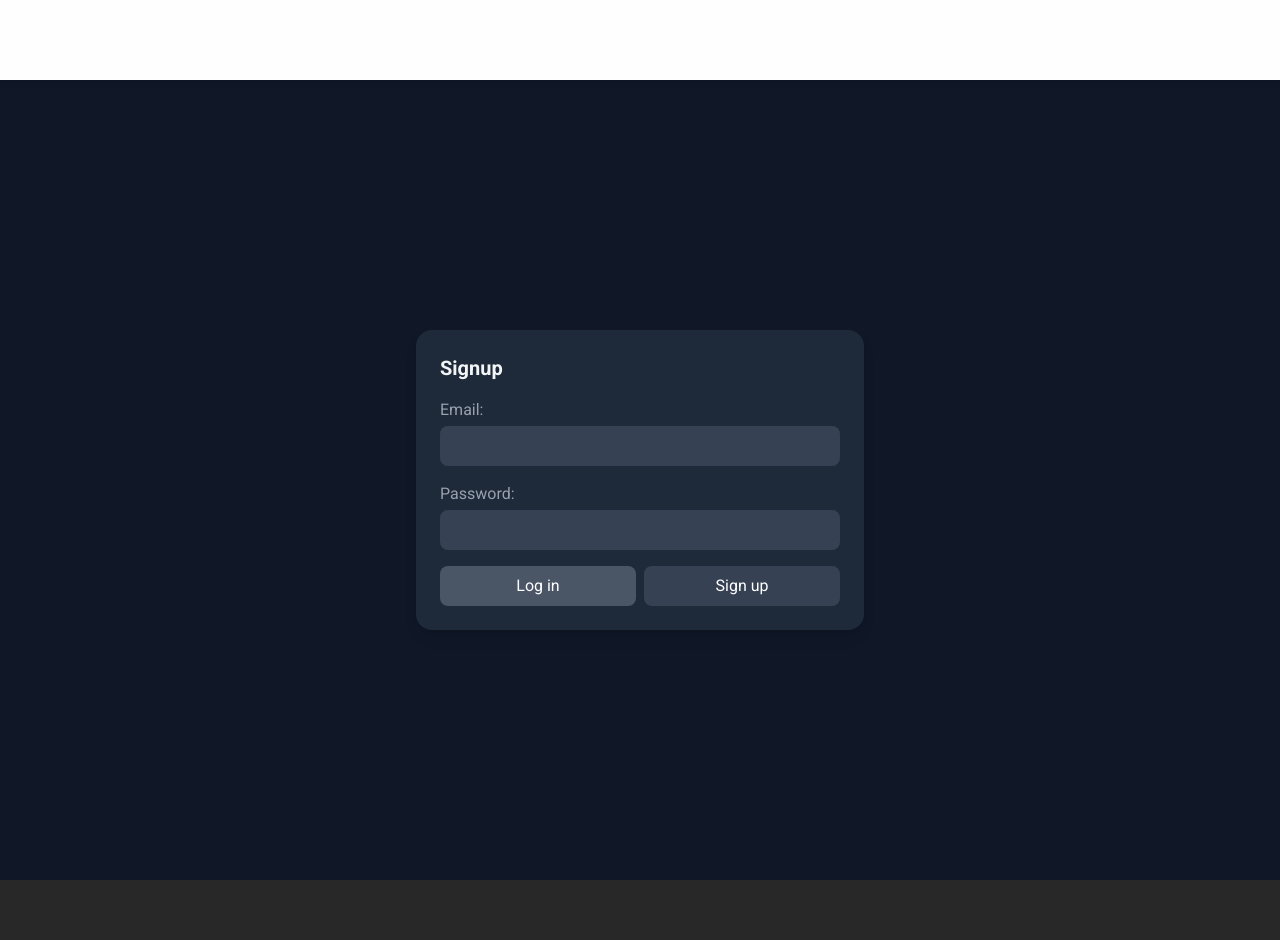
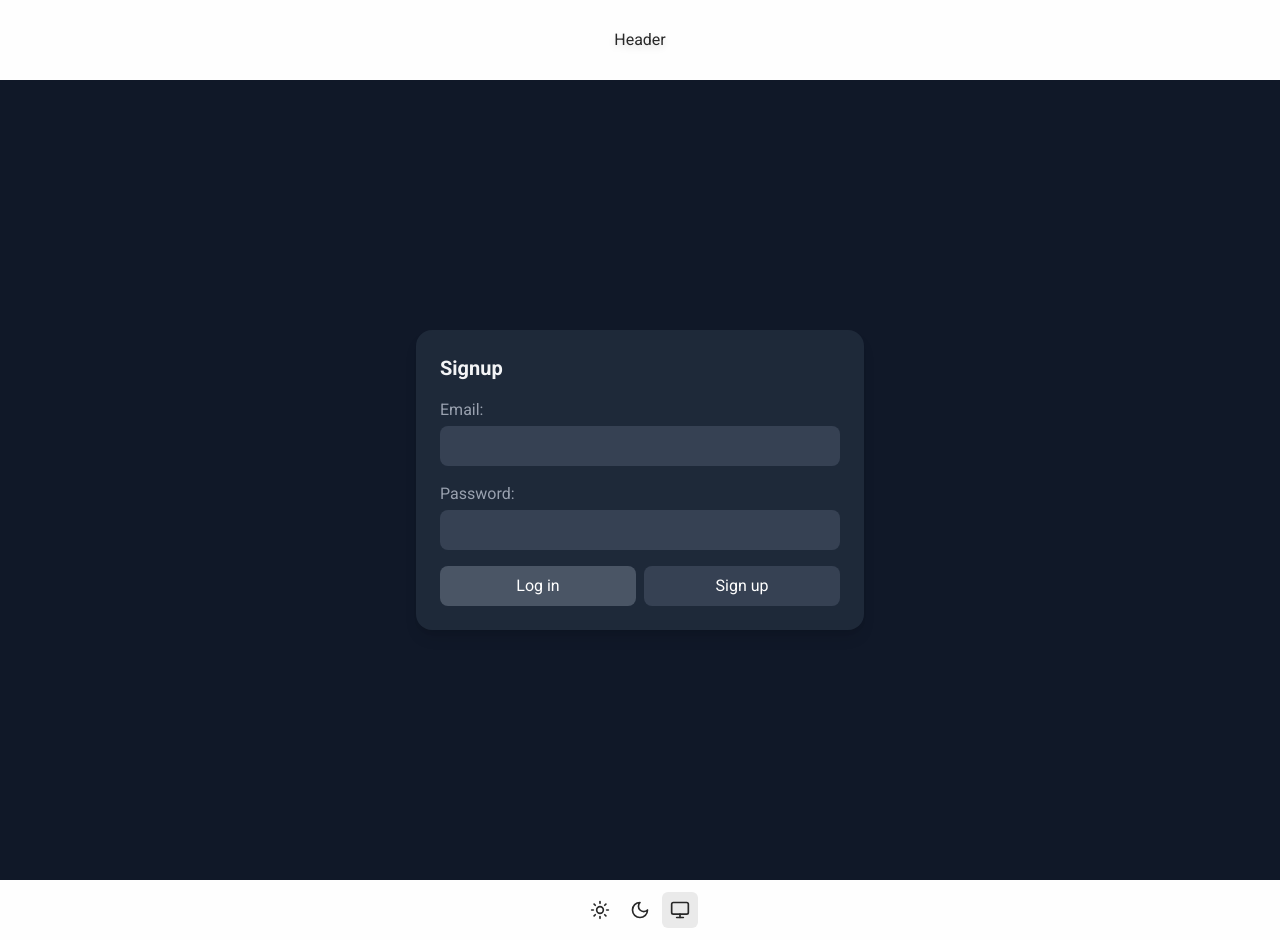
Before and after one commit to byte-chefs/byte-chefs, a Next.js app: page /login in a window 1280 px wide. Before the commit the page ends 880 px from the top, so only its background shows below. Built offline with nearby package versions, Linux system fonts and the light colour scheme; a web font is replaced by a local one.

Commit message:
feat: add theme switcher

```diff
--- a/package.json
+++ b/package.json
@@ -19,7 +19,9 @@
     "@prisma/client": "^6.4.1",
     "@supabase/ssr": "^0.5.2",
     "@supabase/supabase-js": "^2.49.1",
+    "lucide-react": "^0.479.0",
     "next": "15.2.1",
+    "next-themes": "^0.4.6",
     "react": "^19.0.0",
     "react-dom": "^19.0.0",
     "react-hook-form": "^7.54.2",
--- a/src/app/globals.css
+++ b/src/app/globals.css
@@ -1,4 +1,6 @@
 @import 'tailwindcss';
+
+@variant dark (&:where([data-theme="dark"], [data-theme="dark"] *));
 
 @theme {
   --color-background: var(--background);
@@ -42,7 +44,6 @@
   h3 {
     font-weight: var(--font-semibold);
     font-family: var(--font-primary);
-    color: var(--color-black-default);
   }
 
   h1 {
@@ -85,10 +86,8 @@
 :root {
   --background: var(--color-white-default);
   --foreground: var(--color-black-default);
-}
 
-@media (prefers-color-scheme: light) {
-  :root {
+  &[data-theme='dark'] {
     --background: var(--color-black-default);
     --foreground: var(--color-white-default);
   }
@@ -96,6 +95,6 @@
 
 body {
   color: var(--foreground);
-  background: var(--background);
+  background-color: var(--background);
   font-family: Roboto, Cantarell, sans-serif;
 }
--- a/src/app/layout.tsx
+++ b/src/app/layout.tsx
@@ -1,6 +1,8 @@
-import Header from '@/components/common/Header'
 import type { Metadata } from 'next'
 import { Cantarell, Roboto } from 'next/font/google'
+import Providers from '@/components/common/Providers'
+import Header from '@/components/common/Header'
+import Footer from '@/components/common/Footer'
 import './globals.css'
 
 const cantarellSans = Cantarell({
@@ -26,12 +28,15 @@ export default function RootLayout({
   children: React.ReactNode
 }>) {
   return (
-    <html lang="en">
+    <html lang="en" suppressHydrationWarning>
       <body
         className={`${cantarellSans.variable} ${robotoSans.variable} pt-15 antialiased md:pt-20`}
       >
-        <Header />
-        {children}
+        <Providers>
+          <Header />
+          {children}
+          <Footer />
+        </Providers>
       </body>
     </html>
   )
--- /dev/null
+++ b/src/components/common/Footer/index.tsx
@@ -0,0 +1,11 @@
+import ThemeSwitcher from '@/components/common/ThemeSwitcher'
+
+const Footer = () => {
+  return (
+    <div className="py-3">
+      <ThemeSwitcher />
+    </div>
+  )
+}
+
+export default Footer
--- a/src/components/common/Header/index.tsx
+++ b/src/components/common/Header/index.tsx
@@ -2,7 +2,7 @@ import { FC } from 'react'
 
 const Header: FC = () => {
   return (
-    <header className="bg-white-default inset-0 flex h-15 h-20 w-full items-center justify-center drop-shadow-md md:fixed">
+    <header className="inset-0 flex h-20 w-full items-center justify-center drop-shadow-md md:fixed">
       Header
     </header>
   )
--- /dev/null
+++ b/src/components/common/Providers/index.tsx
@@ -0,0 +1,13 @@
+'use client'
+
+import { ThemeProvider } from 'next-themes'
+
+type Props = {
+  children: React.ReactNode
+}
+
+const Providers = ({ children }: Props) => {
+  return <ThemeProvider enableColorScheme={false}>{children}</ThemeProvider>
+}
+
+export default Providers
--- /dev/null
+++ b/src/components/common/ThemeSwitcher/components/ThemeSwitcherButton/index.tsx
@@ -0,0 +1,29 @@
+import { FC, ReactNode } from 'react'
+import { Theme } from '@/types'
+
+type Props = {
+  icon: ReactNode
+  setTheme: (theme: Theme) => void
+  theme: Theme
+  selectedTheme?: string
+}
+
+const ThemeSwitcherButton: FC<Props> = (props) => {
+  const { setTheme, selectedTheme, theme, icon } = props
+
+  const selected = theme === selectedTheme
+
+  return (
+    <button
+      type="button"
+      role="radio"
+      aria-checked={selected}
+      className="dark:aria-checked:bg-black-lighter aria-checked:bg-black-lightest h-9 w-9 cursor-pointer rounded-md px-2 transition-colors hover:ring-1 focus-visible:ring-1 focus-visible:outline-none [&_svg]:size-5 [&_svg]:shrink-0"
+      onClick={() => setTheme(theme)}
+    >
+      {icon}
+    </button>
+  )
+}
+
+export default ThemeSwitcherButton
--- /dev/null
+++ b/src/components/common/ThemeSwitcher/index.tsx
@@ -0,0 +1,31 @@
+'use client'
+
+import { useState, useEffect, FC } from 'react'
+import { Moon, Sun, Monitor } from 'lucide-react'
+import { useTheme } from 'next-themes'
+import ThemeSwitcherButton from './components/ThemeSwitcherButton'
+
+const ThemeSwitcher: FC = () => {
+  const [mounted, setMounted] = useState(false)
+
+  const { theme, setTheme } = useTheme()
+
+  useEffect(() => setMounted(true), [])
+
+  if (!mounted) return null
+
+  return (
+    <div role="group" className="flex items-center justify-center gap-1">
+      <ThemeSwitcherButton icon={<Sun />} setTheme={setTheme} theme="light" selectedTheme={theme} />
+      <ThemeSwitcherButton icon={<Moon />} setTheme={setTheme} theme="dark" selectedTheme={theme} />
+      <ThemeSwitcherButton
+        icon={<Monitor />}
+        setTheme={setTheme}
+        theme="system"
+        selectedTheme={theme}
+      />
+    </div>
+  )
+}
+
+export default ThemeSwitcher
--- a/src/types/index.ts
+++ b/src/types/index.ts
@@ -1 +1,2 @@
 export * from './recipe'
+export * from './theme'
--- /dev/null
+++ b/src/types/theme.ts
@@ -0,0 +1 @@
+export type Theme = 'light' | 'dark' | 'system'
```
Also changed, not shown: 1 other file (tests, documents, lock files or other folders).
